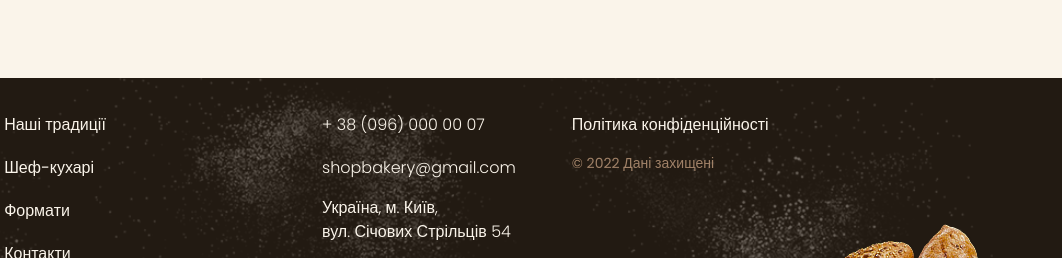
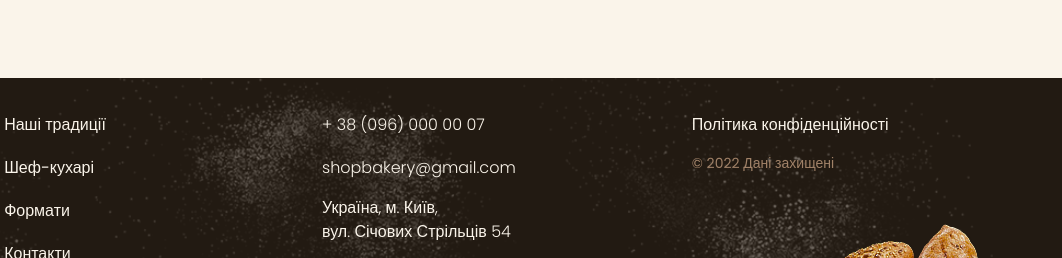
Before and after one commit to Liudmyla537/shop-bakery, a plain HTML site: page index.html in a window 1536 px wide. Shown: the part 3597-3855 px from the top of the page, 474-1536 px from the left. Drawn offline with nearby package versions, Linux system fonts and the light colour scheme.

Commit message:
fix footer

```diff
--- a/css/footer.css
+++ b/css/footer.css
@@ -170,6 +170,10 @@
      flex-basis: 50%;
    }
 
+   .footer-address {
+     gap: 106px;
+   }
+
    .footer-logo,
    .footer-menu,
    .footer-address-list,
@@ -211,4 +215,11 @@
    .address-copyright {
      font-size: 14px;
    }
+
+   @media screen and (min-width: 1440px) {
+     .footer-address {
+       gap: 176px;
+     }
+   }
+
  }
```
